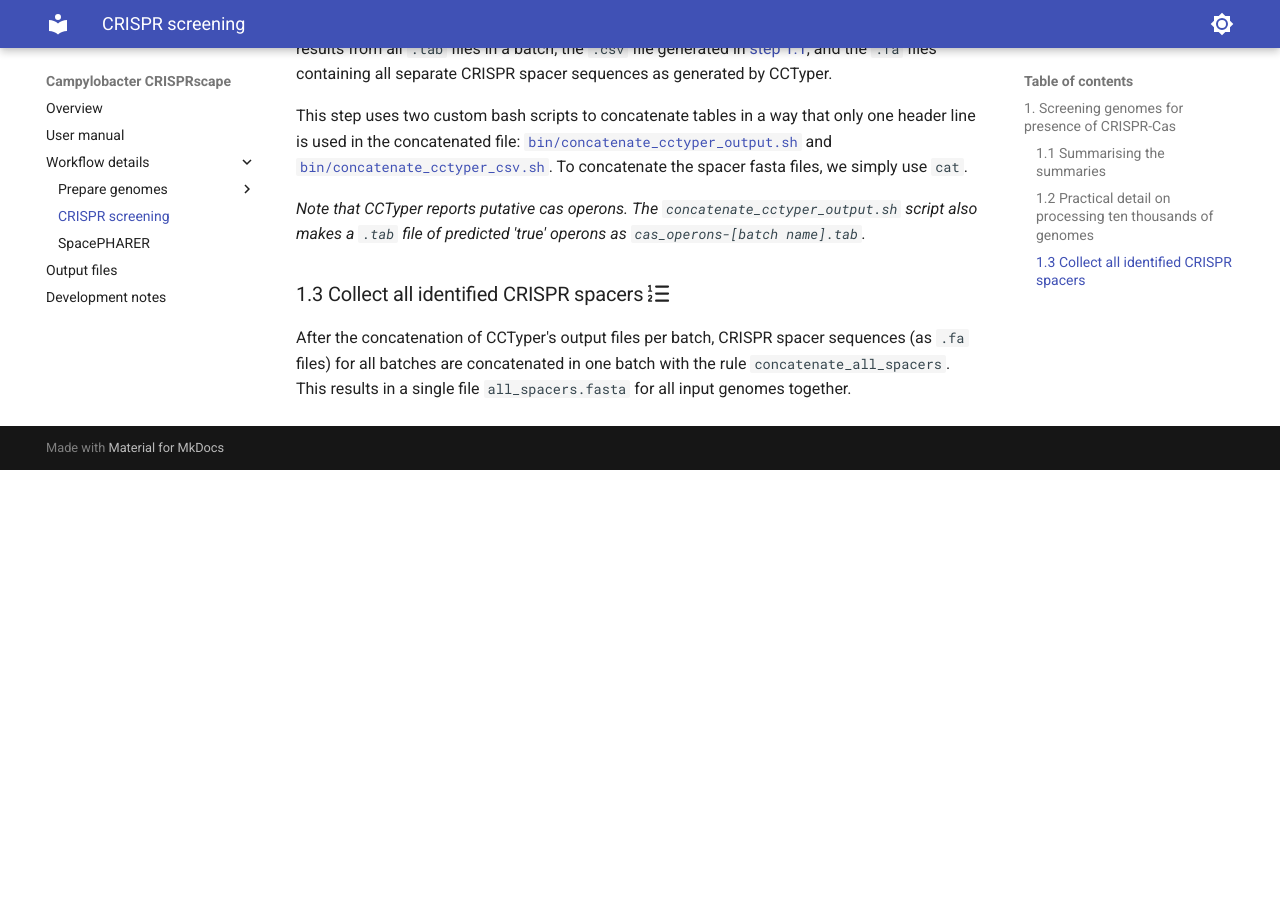
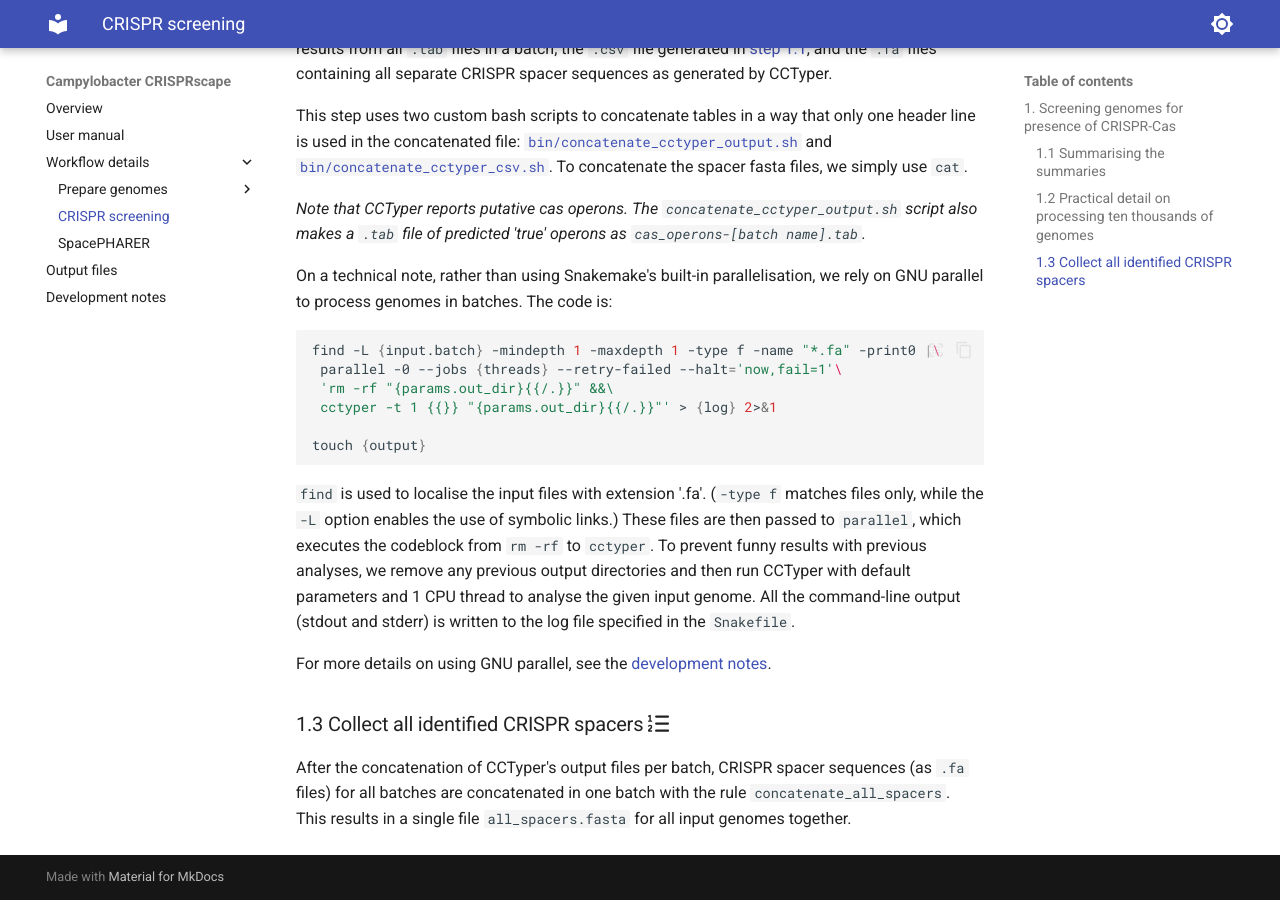
Before and after one commit to UtrechtUniversity/campylobacter-crisprscape, an MkDocs documentation site: the page built from doc/CRISPR_screening.md, in a window 1280 px wide and 900 px high, scrolled down 1150 px. Built offline with MkDocs 1.6.1 and Material for MkDocs 9.7.7, drawn with Linux system fonts in a browser that asks for light colours; before the commit the page ends 1620 px from its top, so only the background shows below that.

Commit message:
Add CCTyper command

````diff
--- a/doc/CRISPR_screening.md
+++ b/doc/CRISPR_screening.md
@@ -60,6 +60,31 @@ _Note that CCTyper reports putative cas operons._
 _The `concatenate_cctyper_output.sh` script also makes a `.tab` file of_
 _predicted 'true' operons as `cas_operons-[batch name].tab`._
 
+On a technical note, rather than using Snakemake's built-in parallelisation,
+we rely on GNU parallel to process genomes in batches. The code is:
+
+``` bash
+find -L {input.batch} -mindepth 1 -maxdepth 1 -type f -name "*.fa" -print0 |\
+ parallel -0 --jobs {threads} --retry-failed --halt='now,fail=1'\
+ 'rm -rf "{params.out_dir}{{/.}}" &&\
+ cctyper -t 1 {{}} "{params.out_dir}{{/.}}"' > {log} 2>&1
+
+touch {output}
+```
+
+`find` is used to localise the input files with extension '.fa'.
+(`-type f` matches files only, while the `-L` option enables the use of
+symbolic links.)
+These files are then passed to `parallel`, which executes the codeblock
+from `rm -rf` to `cctyper`. To prevent funny results with previous analyses,
+we remove any previous output directories and then run CCTyper with default
+parameters and 1 CPU thread to analyse the given input genome.
+All the command-line output (stdout and stderr) is written to the log file
+specified in the `Snakefile`.
+
+For more details on using GNU parallel, see the
+[development notes](dev_notes.md#use-of-gnu-parallel-over-snakemake).
+
 ### 1.3 Collect all identified CRISPR spacers :octicons-list-ordered-16:
 
 After the concatenation of CCTyper's output files per batch, CRISPR
````
